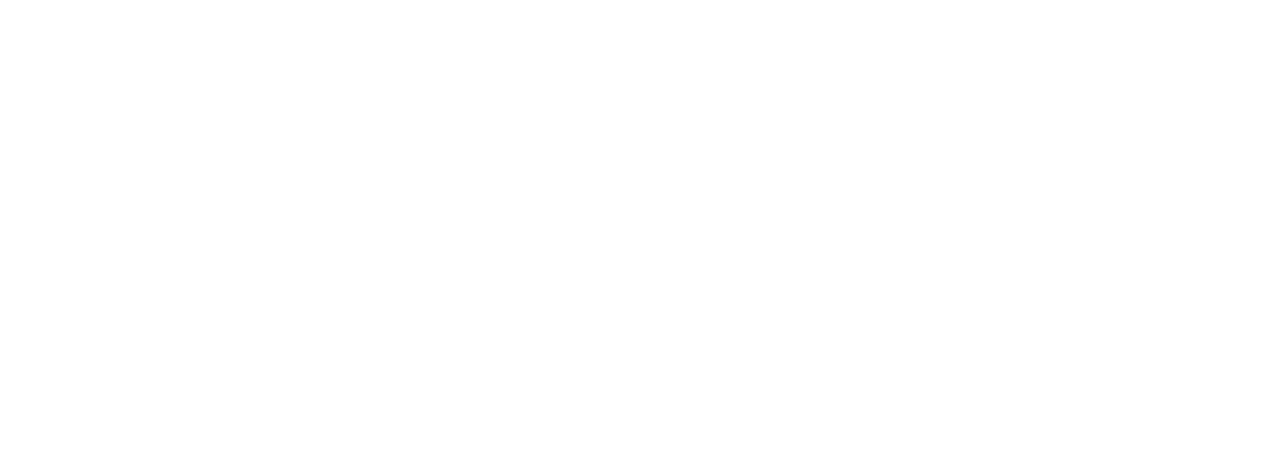
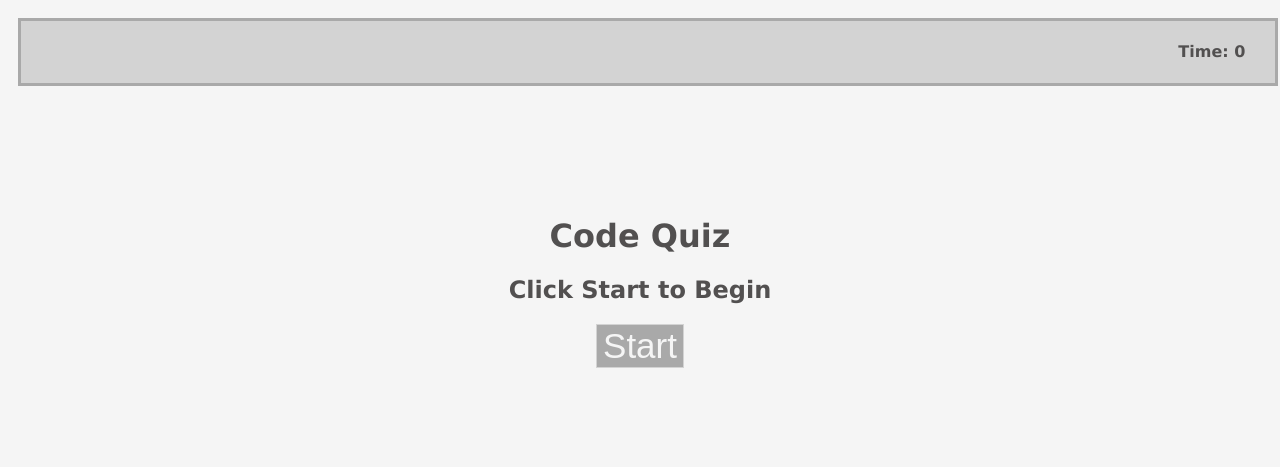
Before and after one commit to NhiDanis/Code-Quiz, a plain HTML site: page index.html in a window 1280 px wide. Drawn offline with Linux system fonts and the light colour scheme.

Commit message:
commit index.html and style.css

```diff
--- a/index.html
+++ b/index.html
@@ -8,6 +8,24 @@
 </head>
 <body>
 
+<div class="container">
+    <div class="right">
+        <h4>Time: <span id="timeCount">0</span></h4>
+    </div>
+
+</div>
+
+<div class="quiz-container">
+    <div id="questions">
+        <h1>Code Quiz</h1>
+        <h2>Click Start to Begin</h2>
+        <button onclick="start()">Start</button>
+
+    </div>
+
+</div>
+
+
 
 
 
--- a/style.css
+++ b/style.css
@@ -0,0 +1,47 @@
+body{
+    font-family: Verdana, Geneva, Tahoma, sans-serif;
+    background-color: whitesmoke;
+    color: rgb(82, 80, 80);
+}
+
+/* container */
+.right {
+    float: right;
+}
+
+.container {
+    display: block;
+    background-color: lightgray;
+    width: 98vw;
+    border: 3px solid darkgray;
+    margin: 10px;
+    display: inline-block;
+
+}
+
+/* quiz container */
+
+.quiz-container {
+    text-align: center;
+    padding: 12vh;
+}
+
+h4{
+    margin-right: 30px;
+}
+
+button {
+    border: 1px solid lightgray;
+    background-color: darkgray;
+    color: whitesmoke;
+    font-size: 35px;
+}
+
+button:hover {
+    background-color: rgb(82, 80, 80);
+    transition-duration: 0.4s;
+}
+
+#questions {
+    text-align: center;
+}
```
